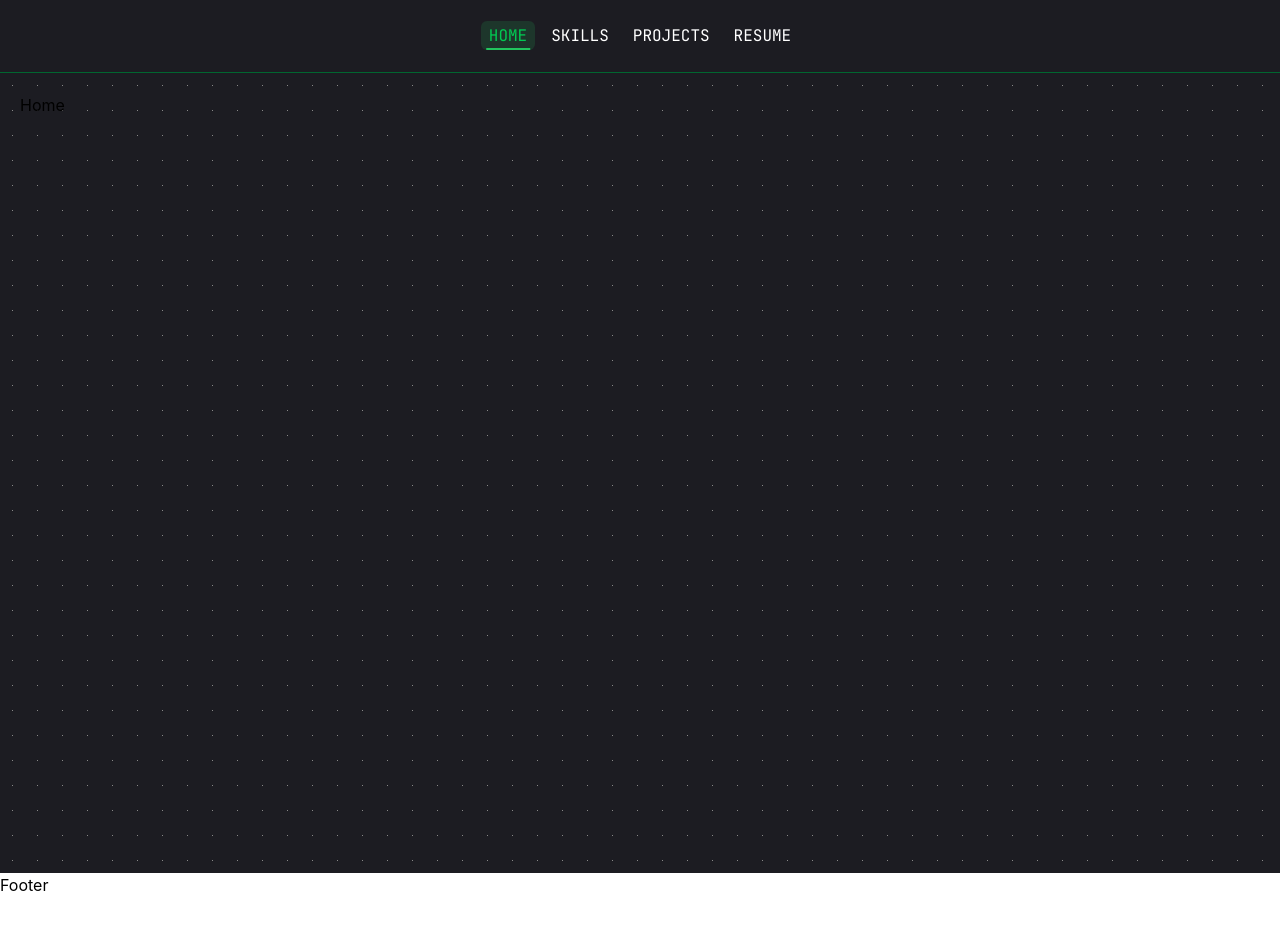
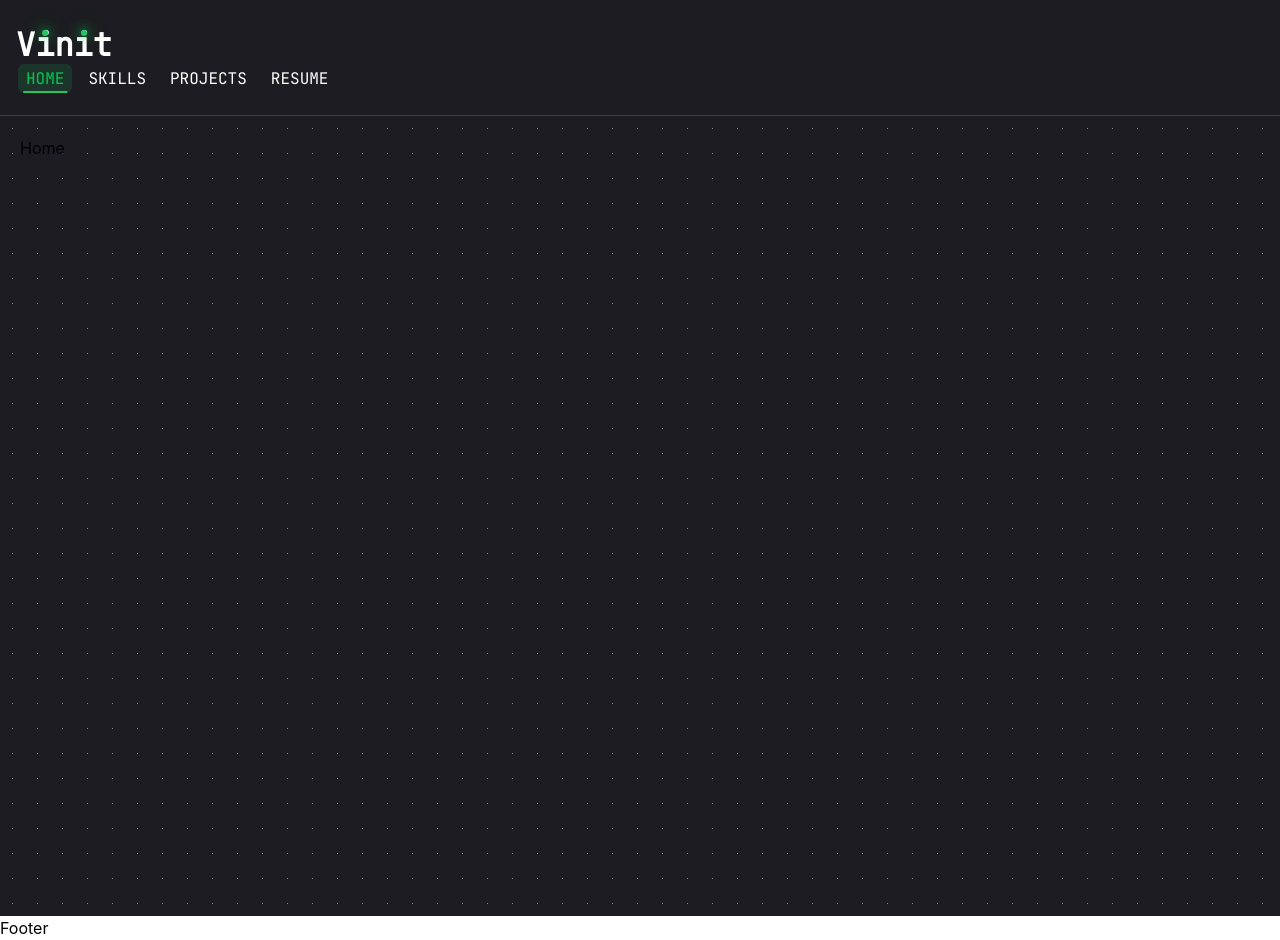
Before and after one commit to Vinit-Rabadiya/Portfolio, a React (Vite) app in the folder personalPortfolio/: page / in a window 1280 px wide. Before the commit the page ends 897 px from the top, so only its background shows below. Built offline with nearby package versions, Linux system fonts and the light colour scheme.

Commit message:
adding name logo to the header

```diff
--- a/personalPortfolio/src/components/Header/Header.css
+++ b/personalPortfolio/src/components/Header/Header.css
@@ -31,7 +31,7 @@ nav a.active:hover {
 
 /* Underline animation effect */
 nav a::after {
-  content: '';
+  content: "";
   position: absolute;
   bottom: 0;
   left: 50%;
@@ -50,3 +50,50 @@ nav a:hover::after {
 nav a.active::after {
   width: 80%;
 }
+
+.logo {
+  font-size: 32px;
+  font-weight: 700;
+  font-family: var(--font);
+  color: white;
+}
+
+.i-letter {
+  position: relative;
+}
+
+.i-letter .dot {
+  position: absolute;
+  top: 6.5px;
+  left: 7.09px;
+  width: 6px;
+  height: 6px;
+   background: #22c55e;
+  border-radius: 50%;
+  animation: glowDot 1.6s infinite ease-in-out;
+  box-shadow:
+    0 0 6px #22c55e,
+    0 0 12px #22c55e;
+}
+
+@keyframes glowDot {
+  0% {
+    opacity: 0.7;
+    box-shadow:
+      0 0 6px #22c55e,
+      0 0 12px #22c55e;
+  }
+  50% {
+    opacity: 1;
+    box-shadow:
+      0 0 10px #22c55e,
+      0 0 20px #22c55e,
+      0 0 30px #22c55e;
+  }
+  100% {
+    opacity: 0.7;
+    box-shadow:
+      0 0 6px #22c55e,
+      0 0 12px #22c55e;
+  }
+}
--- a/personalPortfolio/src/components/Header/Header.jsx
+++ b/personalPortfolio/src/components/Header/Header.jsx
@@ -25,8 +25,19 @@ function Header() {
   };
 
   return (
-    <header className="font-[var(--font)] bg-[var(--bg-color)] py-6 px-4 flex justify-center border-b border-green-800">
+    <header className="font-[var(--font)] bg-[var(--bg-color)] py-6 px-4 flex justify-between border-b border-green-800">
       <nav>
+        <div className="logo text-2xl font-bold">
+          V
+          <span className="i-letter">
+            i<span className="dot"></span>
+          </span>
+          n
+          <span className="i-letter">
+            i<span className="dot"></span>
+          </span>
+          t
+        </div>
         <ul className="flex gap-1 items-center list-none m-0 p-0">
           <li>
             <NavLink
```
